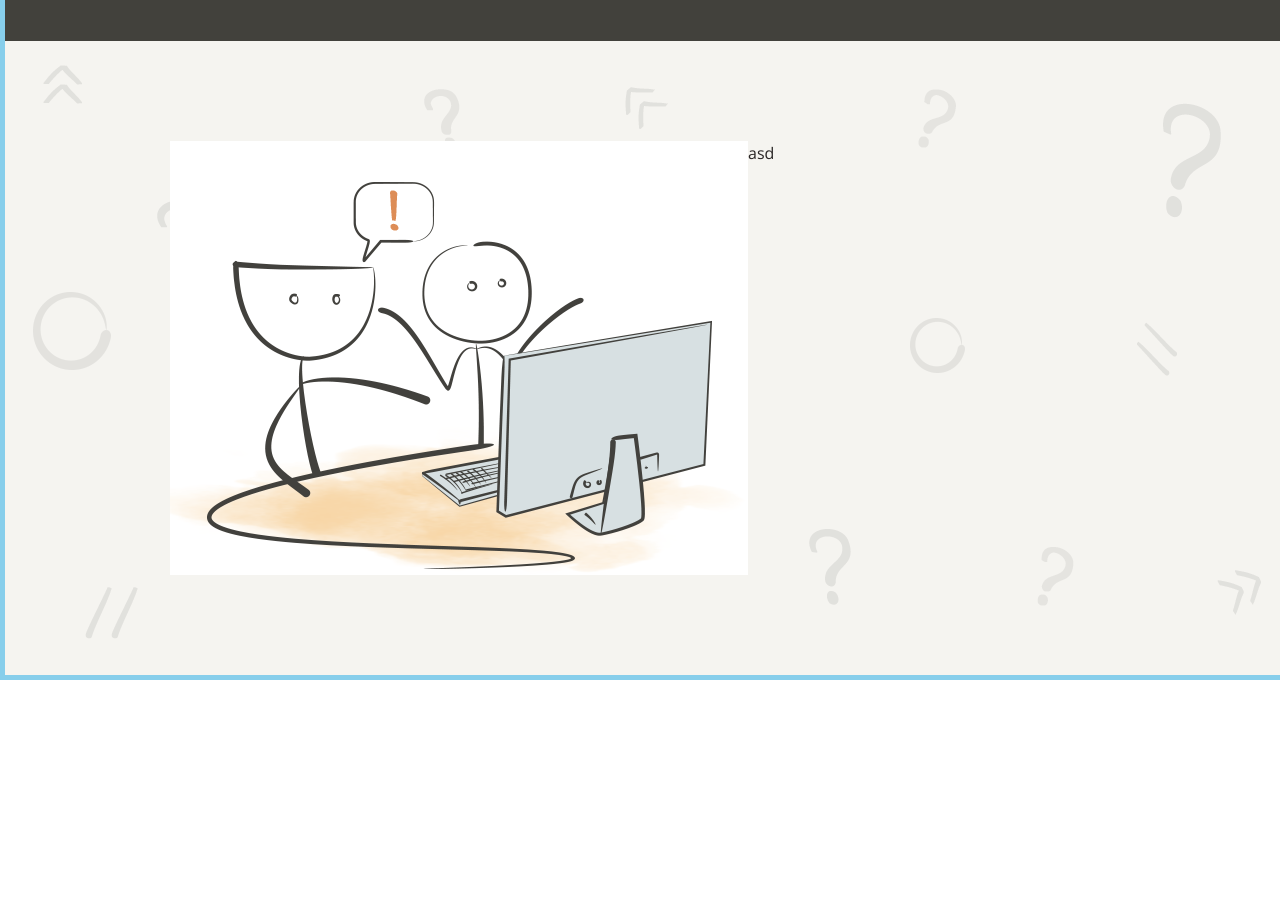
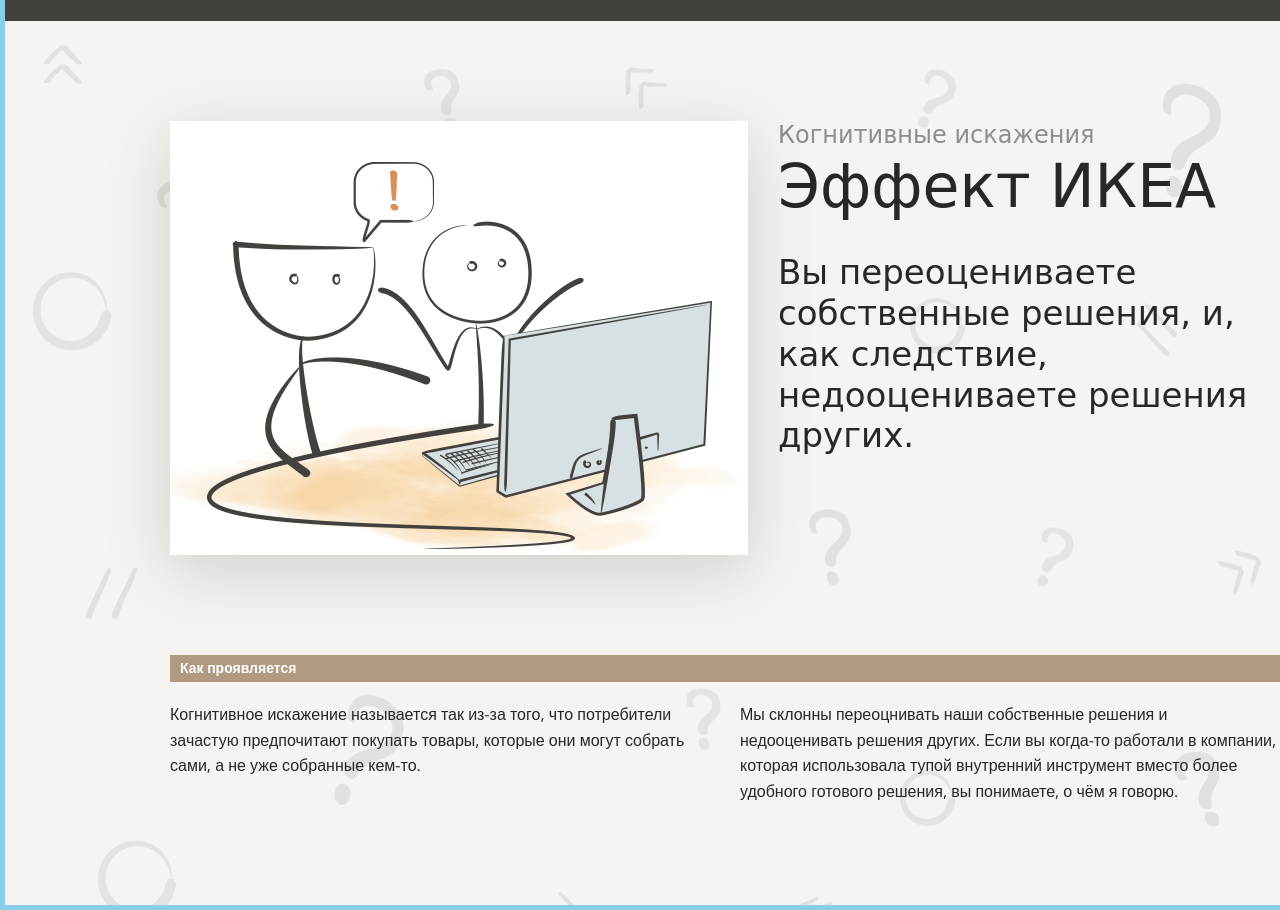
Before and after one commit to nudaso/layout-designer-project-58, a website: page src/index.html in a window 1280 px wide. Shown: the part 2920-3830 px from the top of the page. Before the commit the page ends 3600 px from the top, so only its background shows below. Drawn offline with nearby package versions, Linux system fonts and the light colour scheme; a web font is replaced by a local one.

Commit message:
ikea section

```diff
--- a/src/index.html
+++ b/src/index.html
@@ -30,7 +30,7 @@
         <div>
           <p>Вместе они формируют что-то вроде замкнутого цикла, и это может привести к длительной потере продуктивности, багам и бесконечному разочарованию.
             Если мы сможем минимизировать воздействие одного или нескольких из этих факторов, то сможем сломать и цикл, а остатки нейтрализовать.</p>
-          <a href="#" class="btn-d c-white bg-main">ПОДРБОНЕЕ</a>
+          <a href="#navigation" class="btn-d c-white bg-main">ПОДРБОНЕЕ</a>
         </div>
       </div>
     </div>
@@ -48,9 +48,10 @@
       <iframe class="video" width="919" height="569" src="https://www.youtube.com/embed/jie9AizBqss" frameborder="0" allowfullscreen></iframe>
     </div>
   </article>
-  <article class="bg-primary-dark">
-    <div class="navigation p-100-0 p-top-200">
-      <div class="d-flex row f-wrap j-space-between">
+  <article class="bg-primary-dark" id="navigation">
+    <div class="p-100-0 p-top-200">
+      <div class="w-1110">
+        <div class="d-flex row f-wrap j-space-between mg-space-10-15">
           <div class="nav-item">
             <h2 class="c-white f-size-52">
               <span class="c-main">5 когнитивных искажений</span>
@@ -60,7 +61,7 @@
             </h2>
           </div>
           <div class="nav-item bg-light card-container">
-          <a href="#" class="wh-100">
+            <a href="#ikea-effect" class="wh-100">
               <div class="card">
                 <h2 class="number">
                   1
@@ -126,16 +127,26 @@
           </div>
         </div>
       </div>
+    </div>
   </article>
-  <article class="bg-light back">
+  <article class="bg-light back" id="ikea-effect">
     <div class="w-1110 p-100-0">
-      <div class="img-section d-flex">
+      <div class="image-section">
+        <div class="mg-space-0-15 d-flex j-space-between">
+          <div class="image image-shadow">
             <img src="./images/1.png" alt="">
-         <p>asd</p>
           </div>
-      <div class="text-section" >
-        <div class="manifests"></div>
-        <div class="double-column"></div>
+          <div class="image-header">
+            <p class="f-size-24 c-op-dark line-1-2">Когнитивные искажения</p>
+            <h2 class="mg-b-30">Эффект ИКЕА</h2>
+            <p class="f-size-34 line-1-2">Вы переоцениваете собственные решения, и, как следствие, недооцениваете решения других.</p>
+          </div>
+        </div>
+        <h3 class="header-descr">Как проявляется</h3>
+        <div class="mg-space-0-15 d-flex j-space-between double-column">
+          <p>Когнитивное искажение называется так из-за того, что потребители зачастую предпочитают покупать товары, которые они могут собрать сами, а не уже собранные кем-то.</p>
+          <p>Мы склонны переоцнивать наши собственные решения и недооценивать решения других. Если вы когда-то работали в компании, которая использовала тупой внутренний инструмент вместо более удобного готового решения, вы понимаете, о чём я говорю.</p>
+        </div>
       </div>
     </div>
   </article>
--- a/src/styles/style.css
+++ b/src/styles/style.css
@@ -56,6 +56,10 @@
   line-height: 1.2em;
 }
 
+.line-1-2 {
+  line-height: 1.2em;
+}
+
 h1 {
   font-size: 72px;
 }
@@ -77,6 +81,10 @@
 
 .c-main {
   color: var(--main);
+}
+
+.c-op-dark {
+  color: var(--op-dark);
 }
 
 .c-white {
@@ -180,6 +188,14 @@
   font-size: 52px;
 }
 
+.f-size-24 {
+  font-size: 24px;
+}
+
+.f-size-34 {
+  font-size: 34px;
+}
+
 .no-white-space {
   white-space: nowrap;
 }
@@ -212,6 +228,11 @@
 
 .double-column > * {
   flex: 0 1 calc((100% / 2) - 15px);
+}
+
+.f-1-1 > * {
+  flex-grow: 1;
+  flex-shrink: 1;
 }
 
 header h1 {
@@ -262,6 +283,10 @@
   padding: 24px;
 }
 
+.mg-space-0-15 > * {
+  margin: 0 15px;
+}
+
 .card-container:hover {
   background: var(--main);
 }
@@ -277,6 +302,35 @@
   line-height: 1;
 }
 
-.navigation {
-  width: 1140px;
+.image > img {
+  vertical-align: middle;
 }
+
+.image-header {
+  font-family: Neucha, cursive;
+}
+
+.mg-space-0-15 {
+  margin: 0 -15px;
+}
+
+.mg-space-10-15 {
+  margin: -10px -15px;
+}
+
+.header-descr {
+  margin-top: 100px;
+  margin-bottom: 20px;
+  padding: 5px 10px;
+
+  color: var(--white);
+  font-weight: 700;
+  font-size: 14px;
+  font-family: "Open Sans", sans-serif;
+
+  background: var(--brown);
+}
+
+.image-shadow {
+  filter: drop-shadow(0 16px 32px rgba(0 0 0 / 15%));
+}
```
Lines whose indentation alone changed are shown as unchanged.
